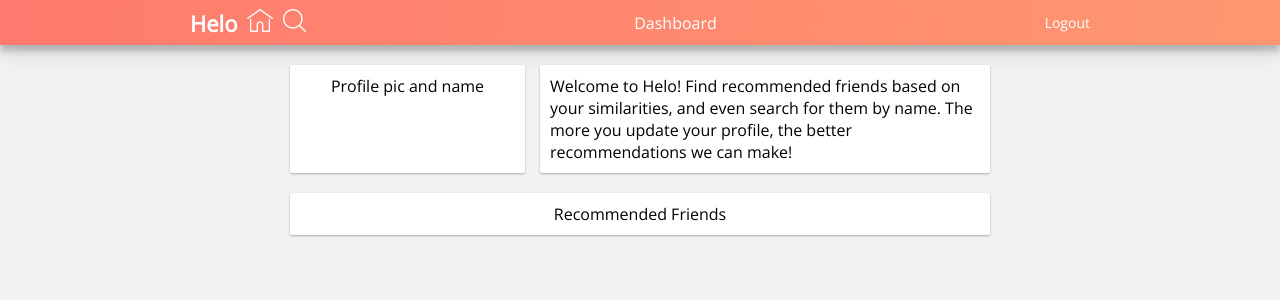
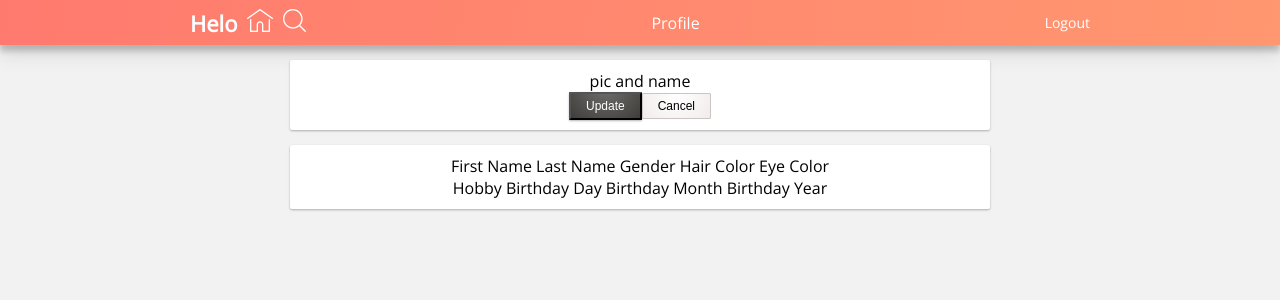
Before and after one commit to melodymennen/simulation-3, a React (Create React App) app: page /#/ in a window 1280 px wide. Shown: the top 300 px of the page. Built offline with nearby package versions, Linux system fonts and the light colour scheme.

Commit message:
profile component

```diff
--- a/src/App.js
+++ b/src/App.js
@@ -10,7 +10,7 @@ class App extends Component {
   render() {
     return (
       <div className="App">
-        <Route exact path='/' component={Home} />
+        <Route exact path='/' component={Profile} />
       </div>
     );
   }
--- a/src/components/Profile/Profile.css
+++ b/src/components/Profile/Profile.css
@@ -7,4 +7,35 @@
     border-radius: 2px;
     background-color: #FFFFFF;
     box-shadow: 0 1px 3px 0 rgba(0, 0, 0, 0.1) 0 1px 2px 0 rgba(0, 0, 0, 0.2);
+    width: 700px;
+    margin: 15px auto;
+    padding: 10px;
+    box-sizing: border-box;
 }
+
+.profile-card {
+
+}
+
+.input-card {
+
+}
+
+.button {
+    padding: 5px 15px;
+    box-sizing: border-box;
+    font-size: 12px;
+}
+
+.dark {
+    border-radius: 1px;
+    background-image: radial-gradient(circle at 50%-46%, #737373, #403D39);
+    box-shadow: 0 1px 3px 0 rgba(0, 0, 0, 0.1), 0 1px 2px 0 rgba(0, 0, 0, 0.2);
+    color: white;
+}
+
+.light {
+    border-radius: 1px;
+    background-image: radial-gradient(circle at 50% 0, #FFFFFF, #F1ECEB);
+    border: solid 1px #CCC3C3;
+}
--- a/src/components/Profile/Profile.js
+++ b/src/components/Profile/Profile.js
@@ -7,7 +7,28 @@ class Profile extends Component {
     return (
       <div className="main">
             <Header page="Profile"/>
-            Profile
+            <div className="profile-card content" >
+              <div className="">pic and name</div>
+              <div className="buttons">
+                <button className="dark button" >Update</button>
+                <button className="light button" >Cancel</button>
+              </div>
+            </div>
+            <div className="input-card content" >
+              <div className="left">
+                  First Name
+                  Last Name
+                  Gender
+                  Hair Color
+                  Eye Color
+              </div>
+              <div className="right">
+                  Hobby
+                  Birthday Day
+                  Birthday Month
+                  Birthday Year
+              </div>
+          </div>
       </div>
     );
   }
```
